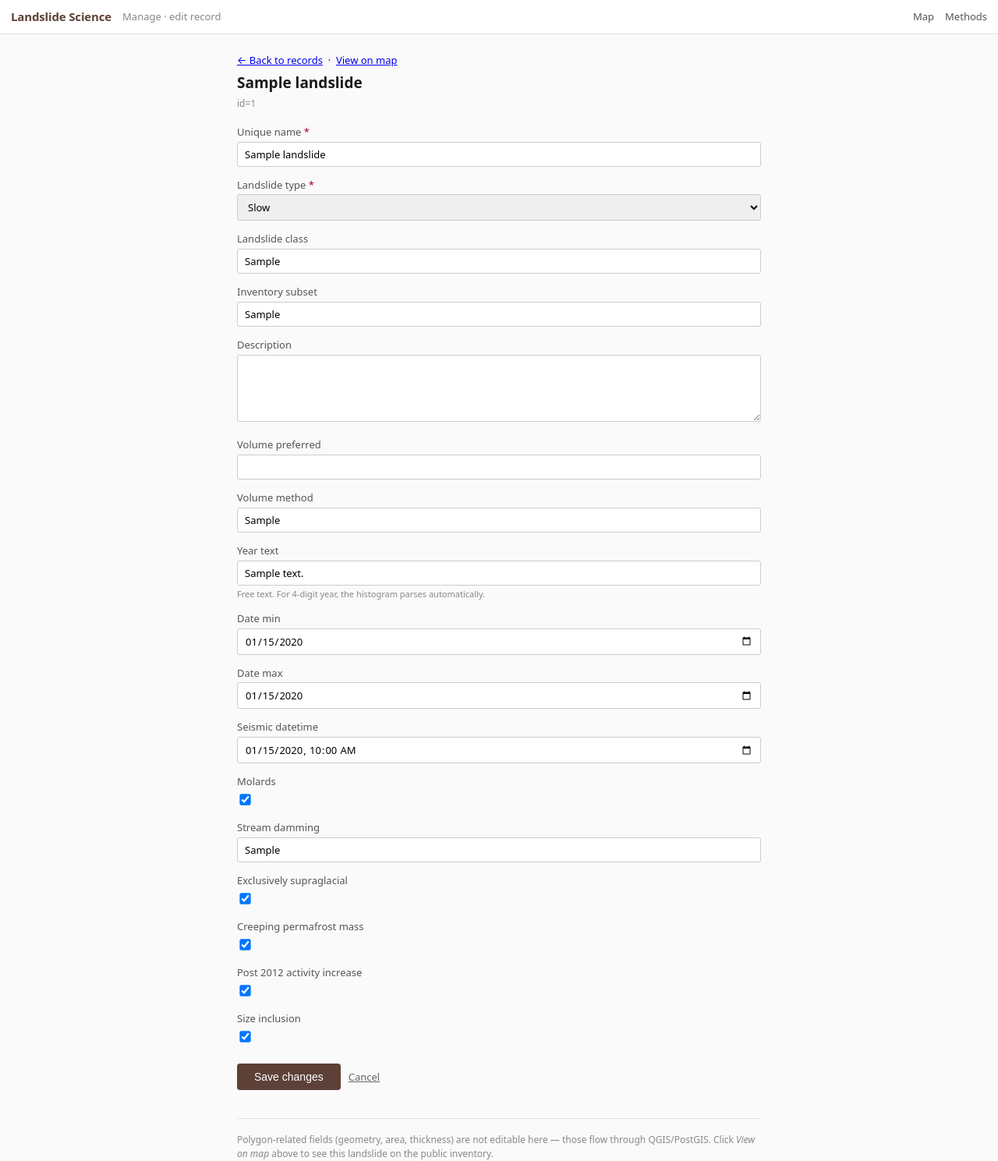
After one commit to hig314/landslidescience, a Django app: page /inventory/manage/1/ in a window 1280 px wide. The commit adds this page. Shown: the whole page at 78% size. Run offline with Django 5.2, Linux system fonts and the light colour scheme; a user stored in the database is signed in; tables that the repository leaves empty hold one stand-in row (values such as "Sample post"); a database or web service that is not in the repository returns one stand-in record (values such as "Sample title"); some libraries are stand-ins or nearby versions.

Commit message:
Phase 4-6: editor UI at /inventory/manage/ + audit log
Replaces /inventory/admin/ with /inventory/manage/. New URLs:
- /inventory/manage/                — searchable, filterable, paginated list (50/page)
- /inventory/manage/<id>/           — edit form for a single record
- /inventory/manage/settings/       — map display settings (renamed)

Editable fields are non-geometry: name, type, class, subset, description,
volume_preferred, volume_method, year_text, date_min, date_max,
seismic_datetime, plus the boolean qualifiers and stream_damming. Polygon
geometry/area/thickness still flow through QGIS — future phase will add
click-on-map polygon editing and external polygon imports.

Audit log: LandslideEditMeta in landslidescience SQLite (one row per
edited landslide_id) records last_edited_by + last_edited_at. PostGIS
schema is untouched — keeps Tethys as sole owner of the data structure.

Save flow: form validates via LandslideEditForm → raw UPDATE → audit log
upsert → cache invalidation (features, home_counts, timed_events,
timeline_events, slug_map) → redirect back to edit view.

Co-Authored-By: Claude Opus 4.7 (1M context) <noreply@anthropic.com>

```diff
--- /dev/null
+++ b/inventory/forms.py
@@ -0,0 +1,64 @@
+"""Forms for the inventory editor UI.
+
+Hand-built (not ModelForm) because we don't have Django models for the
+landslide tables — they live in PostGIS, accessed via raw psycopg2.
+"""
+from django import forms
+
+
+LANDSLIDE_TYPE_CHOICES = [
+    ('slow', 'Slow'),
+    ('catastrophic', 'Catastrophic'),
+]
+
+# Common class values shown in the datalist; not enforced (new values are allowed).
+COMMON_CLASS_VALUES = [
+    'Slow Obvious creep',
+    'Slow Patchy obvious creep',
+    'Slow Subtle creep',
+    'Slow Geomorph creep',
+    'Small slow landslide',
+    'Catastrophic',
+    'Catastrophic Modern',
+    'Catastrophic Holocene',
+    'Catastrophic Obvious creep',
+    'Catastrophic Patchy obvious creep',
+    'Catastrophic Subtle creep',
+    'Catastrophic Geomorph creep',
+    'Small catastrophic landslide',
+]
+
+
+class LandslideEditForm(forms.Form):
+    unique_name      = forms.CharField(max_length=200)
+    landslide_type   = forms.ChoiceField(choices=LANDSLIDE_TYPE_CHOICES)
+    landslide_class  = forms.CharField(max_length=200, required=False)
+    inventory_subset = forms.CharField(max_length=100, required=False)
+    description      = forms.CharField(widget=forms.Textarea(attrs={'rows': 4}), required=False)
+
+    volume_preferred = forms.FloatField(required=False, min_value=0)
+    volume_method    = forms.CharField(max_length=200, required=False)
+
+    year_text        = forms.CharField(max_length=100, required=False,
+                                       help_text="Free text. For 4-digit year, the histogram parses automatically.")
+    date_min         = forms.DateField(required=False,
+                                       widget=forms.DateInput(attrs={'type': 'date'}))
+    date_max         = forms.DateField(required=False,
+                                       widget=forms.DateInput(attrs={'type': 'date'}))
+    seismic_datetime = forms.DateTimeField(required=False,
+                                           widget=forms.DateTimeInput(attrs={'type': 'datetime-local'}),
+                                           input_formats=['%Y-%m-%dT%H:%M', '%Y-%m-%d %H:%M:%S', '%Y-%m-%dT%H:%M:%S'])
+
+    molards                     = forms.BooleanField(required=False)
+    stream_damming              = forms.CharField(max_length=200, required=False)
+    exclusively_supraglacial    = forms.BooleanField(required=False)
+    creeping_permafrost_mass    = forms.BooleanField(required=False)
+    post_2012_activity_increase = forms.BooleanField(required=False)
+    size_inclusion              = forms.BooleanField(required=False)
+
+    def clean(self):
+        cleaned = super().clean()
+        d_min, d_max = cleaned.get('date_min'), cleaned.get('date_max')
+        if d_min and d_max and d_max < d_min:
+            self.add_error('date_max', 'date_max must be on or after date_min')
+        return cleaned
--- /dev/null
+++ b/inventory/templates/inventory/manage_edit.html
@@ -0,0 +1,80 @@
+{% extends "inventory/base.html" %}
+{% block title %}Edit · {{ unique_name }}{% endblock %}
+{% block page_title %}Manage · edit record{% endblock %}
+{% block body_class %}inv-article-body{% endblock %}
+
+{% block body %}
+<div style="max-width: 720px; margin: 24px auto; padding: 0 24px;">
+  <p style="font-size:13px; margin-bottom: 6px;">
+    <a href="{% url 'inventory:manage_list' %}">← Back to records</a>
+    &nbsp;·&nbsp;
+    <a href="{% url 'inventory:home' %}#id={{ landslide_id }}" target="_blank">View on map</a>
+  </p>
+  <h2 style="font-size:19px; margin: 0 0 4px;">{{ unique_name }}</h2>
+  <p style="font-size:12px; color:#888; margin-top:0;">id={{ landslide_id }}</p>
+
+  {% if error_msg %}
+    <div style="margin: 14px 0; padding: 10px 14px; background:#fef0f0; border:1px solid #f5c2c2; border-radius:4px; color:#902;">
+      {{ error_msg }}
+    </div>
+  {% endif %}
+
+  <form method="post" style="margin-top: 18px;">
+    {% csrf_token %}
+
+    {# Datalist for class autocomplete #}
+    <datalist id="class-options">
+      {% for c in common_classes %}<option value="{{ c }}">{% endfor %}
+    </datalist>
+
+    {% for field in form %}
+      <div style="margin-bottom: 14px;">
+        <label for="{{ field.id_for_label }}" style="display:block; font-size:13px; color:#555; margin-bottom:3px;">
+          {{ field.label }}
+          {% if field.field.required %}<span style="color:#b00020;">*</span>{% endif %}
+        </label>
+        {% if field.name == 'landslide_class' %}
+          <input type="text" name="{{ field.name }}" id="{{ field.id_for_label }}"
+                 value="{{ field.value|default_if_none:'' }}" list="class-options" maxlength="200"
+                 style="width:100%; padding:6px 9px; font-size:13px; border:1px solid #ccc; border-radius:3px; box-sizing:border-box;">
+        {% else %}
+          {{ field }}
+        {% endif %}
+        {% if field.help_text %}
+          <p style="font-size:11px; color:#888; margin: 3px 0 0;">{{ field.help_text }}</p>
+        {% endif %}
+        {% if field.errors %}
+          <p style="font-size:12px; color:#b00020; margin: 3px 0 0;">{{ field.errors|join:", " }}</p>
+        {% endif %}
+      </div>
+    {% endfor %}
+
+    <div style="margin-top: 22px; display:flex; gap:10px; align-items:center;">
+      <button type="submit"
+              style="padding: 9px 22px; background: #5D4037; color: #fff; border: none; border-radius: 4px; font-size: 14px; cursor: pointer;">
+        Save changes
+      </button>
+      <a href="{% url 'inventory:manage_list' %}" style="font-size:13px; color:#666;">Cancel</a>
+    </div>
+  </form>
+
+  <hr style="margin: 36px 0 18px; border: none; border-top: 1px solid #e0e0e0;">
+
+  <p style="font-size:12px; color:#888; line-height:1.5;">
+    Polygon-related fields (geometry, area, thickness) are not editable here —
+    those flow through QGIS/PostGIS. Click <em>View on map</em> above to see
+    this landslide on the public inventory.
+  </p>
+</div>
+
+<style>
+  /* Make all form text/number/date inputs and textareas full-width within the form */
+  form input[type="text"], form input[type="number"], form input[type="date"],
+  form input[type="datetime-local"], form select, form textarea {
+    width: 100%; padding: 6px 9px; font-size: 13px; border: 1px solid #ccc;
+    border-radius: 3px; box-sizing: border-box; font-family: inherit;
+  }
+  form input[type="checkbox"] { transform: scale(1.1); margin-right: 4px; }
+  form .helptext { font-size: 11px; color: #888; }
+</style>
+{% endblock %}
--- a/inventory/templates/inventory/admin_settings.html
+++ b/inventory/templates/inventory/manage_settings.html
@@ -1,13 +1,13 @@
 {% extends "inventory/base.html" %}
 {% block title %}Map display settings{% endblock %}
-{% block page_title %}Admin · map settings{% endblock %}
+{% block page_title %}Manage · map settings{% endblock %}
 {% block body_class %}inv-article-body{% endblock %}
 
 {% block body %}
 <div style="max-width:520px; margin:30px auto; padding:0 20px;">
   <h2 style="font-size:18px; margin-bottom:4px;">Map Display Settings</h2>
   <p style="font-size:13px; color:#666; margin-bottom:20px;">
-    Changes take effect on next page load. <a href="{% url 'inventory:admin_list' %}">← Back to admin list</a>
+    Changes take effect on next page load. <a href="{% url 'inventory:manage_list' %}">← Back to records</a>
   </p>
 
   <form method="POST">
--- a/inventory/urls.py
+++ b/inventory/urls.py
@@ -14,8 +14,9 @@ urlpatterns = [
     path('api/settings/', views.api_settings, name='api_settings'),
     path('api/timed_events/', views.api_timed_events, name='api_timed_events'),
     path('api/timeline_events/', views.api_timeline_events, name='api_timeline_events'),
-    path('admin/', views.admin_list, name='admin_list'),
-    path('admin/settings/', views.admin_settings, name='admin_settings'),
+    path('manage/', views.manage_list, name='manage_list'),
+    path('manage/settings/', views.manage_settings, name='manage_settings'),
+    path('manage/<int:landslide_id>/', views.manage_edit, name='manage_edit'),
     # Catchall slug deep-link — must be LAST so named routes resolve first.
     # Trailing slash optional. The regex matches only slug-shaped tokens.
     re_path(r'^(?P<slug>[a-z0-9][a-z0-9-]*)/?$', views.slug_redirect, name='slug_redirect'),
--- a/inventory/views.py
+++ b/inventory/views.py
@@ -718,11 +718,183 @@ def api_settings(request):
 
 
 # ---------------------------------------------------------------------------
-# Admin views (staff only)
+# Editor UI — /inventory/manage/* (inventory_editors group)
 # ---------------------------------------------------------------------------
 
+# Editable columns on the landslides table. Order here drives the edit form layout.
+_EDITABLE_FIELDS = [
+    'unique_name', 'landslide_type', 'landslide_class', 'inventory_subset',
+    'description',
+    'volume_preferred', 'volume_method',
+    'year_text', 'date_min', 'date_max', 'seismic_datetime',
+    'molards', 'stream_damming',
+    'exclusively_supraglacial', 'creeping_permafrost_mass',
+    'post_2012_activity_increase', 'size_inclusion',
+]
+
+_LIST_PAGE_SIZE = 50
+
+
 @inventory_editor_required
-def admin_settings(request):
+def manage_list(request):
+    """List view of all landslide records, with search + filter + pagination."""
+    q          = request.GET.get('q', '').strip()
+    type_f     = request.GET.get('type', '')
+    class_f    = request.GET.get('class', '')
+    subset_f   = request.GET.get('subset', '')
+    try:
+        page = max(1, int(request.GET.get('page', 1)))
+    except (TypeError, ValueError):
+        page = 1
+    offset = (page - 1) * _LIST_PAGE_SIZE
+
+    where, params = ['1=1'], []
+    if q:
+        where.append("l.unique_name ILIKE %s")
+        params.append(f'%{q}%')
+    if type_f in ('slow', 'catastrophic'):
+        where.append("l.landslide_type = %s")
+        params.append(type_f)
+    if class_f:
+        where.append("l.landslide_class = %s")
+        params.append(class_f)
+    if subset_f:
+        where.append("l.inventory_subset = %s")
+        params.append(subset_f)
+    where_clause = ' AND '.join(where)
+
+    list_sql = f"""
+        SELECT l.id, l.unique_name, l.landslide_type, l.landslide_class,
+               l.inventory_subset, l.size_inclusion,
+               COUNT(p.id) AS polygon_count
+        FROM landslides l
+        LEFT JOIN landslide_polygons p ON p.landslide_id = l.id
+        WHERE {where_clause}
+        GROUP BY l.id
+        ORDER BY l.landslide_type, l.unique_name
+        LIMIT %s OFFSET %s
+    """
+    count_sql = f"SELECT COUNT(*) FROM landslides l WHERE {where_clause}"
+
+    # Distinct values for filter dropdowns
+    facet_sql = """
+        SELECT
+            ARRAY(SELECT DISTINCT landslide_class FROM landslides WHERE landslide_class IS NOT NULL AND landslide_class != '' ORDER BY landslide_class),
+            ARRAY(SELECT DISTINCT inventory_subset FROM landslides WHERE inventory_subset IS NOT NULL AND inventory_subset != '' ORDER BY inventory_subset)
+    """
+
+    conn = _get_conn()
+    try:
+        cur = conn.cursor()
+        cur.execute(list_sql, params + [_LIST_PAGE_SIZE, offset])
+        rows = cur.fetchall()
+        cols = [d[0] for d in cur.description]
+        records = [dict(zip(cols, r)) for r in rows]
+
+        cur.execute(count_sql, params)
+        total = cur.fetchone()[0]
+
+        cur.execute(facet_sql)
+        all_classes, all_subsets = cur.fetchone()
+        conn.rollback()
+    finally:
+        _put_conn(conn)
+
+    # Attach last-edited info from SQLite (one query for the visible page)
+    from .models import LandslideEditMeta
+    ids = [r['id'] for r in records]
+    meta = {m.landslide_id: m for m in LandslideEditMeta.objects.filter(landslide_id__in=ids).select_related('last_edited_by')}
+    for r in records:
+        m = meta.get(r['id'])
+        r['last_edited_by'] = m.last_edited_by.username if m and m.last_edited_by else None
+        r['last_edited_at'] = m.last_edited_at if m else None
+
+    total_pages = (total + _LIST_PAGE_SIZE - 1) // _LIST_PAGE_SIZE
+    return render(request, "inventory/manage_list.html", {
+        'records':     records,
+        'total':       total,
+        'page':        page,
+        'total_pages': total_pages,
+        'q':           q,
+        'type_f':      type_f,
+        'class_f':     class_f,
+        'subset_f':    subset_f,
+        'all_classes': all_classes or [],
+        'all_subsets': all_subsets or [],
+    })
+
+
+@inventory_editor_required
+def manage_edit(request, landslide_id):
+    """Edit a single landslide record. GET = form; POST = validate + UPDATE."""
+    from .forms import LandslideEditForm, COMMON_CLASS_VALUES
+    from .models import LandslideEditMeta
+
+    cols_csv = ', '.join(_EDITABLE_FIELDS)
+
+    conn = _get_conn()
+    try:
+        cur = conn.cursor()
+        cur.execute(f"SELECT id, {cols_csv} FROM landslides WHERE id = %s", (landslide_id,))
+        row = cur.fetchone()
+        conn.rollback()
+    finally:
+        _put_conn(conn)
+    if not row:
+        return JsonResponse({'error': 'not found'}, status=404)
+
+    # row[0] = id, row[1:] = _EDITABLE_FIELDS values in declared order
+    initial = {f: row[i + 1] for i, f in enumerate(_EDITABLE_FIELDS)}
+    unique_name = initial.get('unique_name', '')
+
+    error_msg = None
+    if request.method == 'POST':
+        form = LandslideEditForm(request.POST)
+        if form.is_valid():
+            data = form.cleaned_data
+            # Build UPDATE — use named-parameter style for safety
+            set_clause = ', '.join(f"{f} = %s" for f in _EDITABLE_FIELDS)
+            values = [data.get(f) for f in _EDITABLE_FIELDS]
+            values.append(landslide_id)
+            update_sql = f"UPDATE landslides SET {set_clause} WHERE id = %s"
+
+            conn = _get_conn()
+            try:
+                cur = conn.cursor()
+                cur.execute(update_sql, values)
+                conn.commit()
+            except Exception as exc:
+                conn.rollback()
+                error_msg = f'Update failed: {exc}'
+            finally:
+                _put_conn(conn)
+
+            if not error_msg:
+                # Audit trail
+                LandslideEditMeta.objects.update_or_create(
+                    landslide_id=landslide_id,
+                    defaults={'last_edited_by': request.user},
+                )
+                # Invalidate caches that depend on landslide data
+                _invalidate('features', 'home_counts', 'timed_events',
+                            'timeline_events', 'slug_map', 'slug_for_id')
+                return redirect('inventory:manage_edit', landslide_id=landslide_id)
+    else:
+        form = LandslideEditForm(initial=initial)
+
+    return render(request, 'inventory/manage_edit.html', {
+        'form':           form,
+        'landslide_id':   landslide_id,
+        'unique_name':    unique_name,
+        'editable_fields': _EDITABLE_FIELDS,
+        'common_classes': COMMON_CLASS_VALUES,
+        'error_msg':      error_msg,
+    })
+
+
+@inventory_editor_required
+def manage_settings(request):
+    """Map display settings (colors, point sizes). Renamed from admin_settings."""
     conn = _get_conn()
     if request.method == 'POST':
         try:
@@ -741,43 +913,17 @@ def admin_settings(request):
         finally:
             _put_conn(conn)
         _invalidate('settings')
-        return redirect('inventory:admin_settings')
+        return redirect('inventory:manage_settings')
 
     try:
         cur = conn.cursor()
         cur.execute("SELECT key, value FROM map_settings ORDER BY key")
         rows = cur.fetchall()
-        settings = {r[0]: r[1] for r in rows}
+        settings_map = {r[0]: r[1] for r in rows}
         conn.rollback()
     finally:
         _put_conn(conn)
-    return render(request, 'inventory/admin_settings.html', {'settings': settings})
-
-
-@inventory_editor_required
-def admin_list(request):
-    conn = _get_conn()
-    try:
-        cur = conn.cursor()
-        cur.execute(
-            """
-            SELECT l.id, l.unique_name, l.landslide_type, l.landslide_class,
-                   l.inventory_subset, l.size_inclusion,
-                   COUNT(p.id) AS polygon_count
-            FROM landslides l
-            LEFT JOIN landslide_polygons p ON p.landslide_id = l.id
-            GROUP BY l.id
-            ORDER BY l.landslide_type, l.unique_name
-            """
-        )
-        rows = cur.fetchall()
-        cols = [d[0] for d in cur.description]
-        records = [dict(zip(cols, r)) for r in rows]
-        conn.rollback()
-    finally:
-        _put_conn(conn)
-
-    return render(request, "inventory/admin_list.html", {"records": records})
+    return render(request, 'inventory/manage_settings.html', {'settings': settings_map})
 
 
 # ---------------------------------------------------------------------------
```
Also changed, not shown: inventory/models.py (added, +33 -0 lines), inventory/templates/inventory/admin_list.html (deleted, +0 -39 lines), inventory/templates/inventory/manage_list.html (added, +101 -0 lines), inventory/migrations/0001_initial.py (added).
